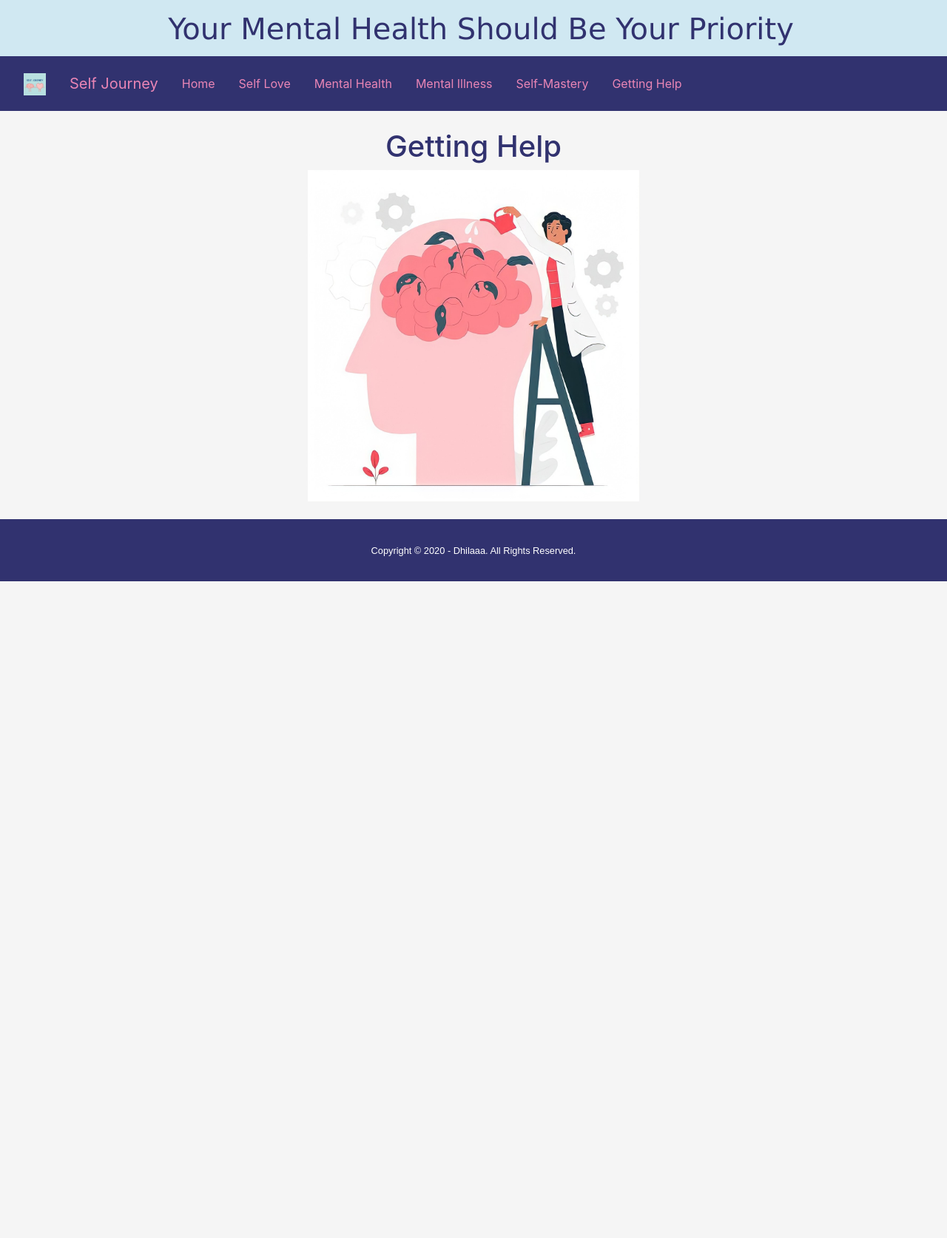
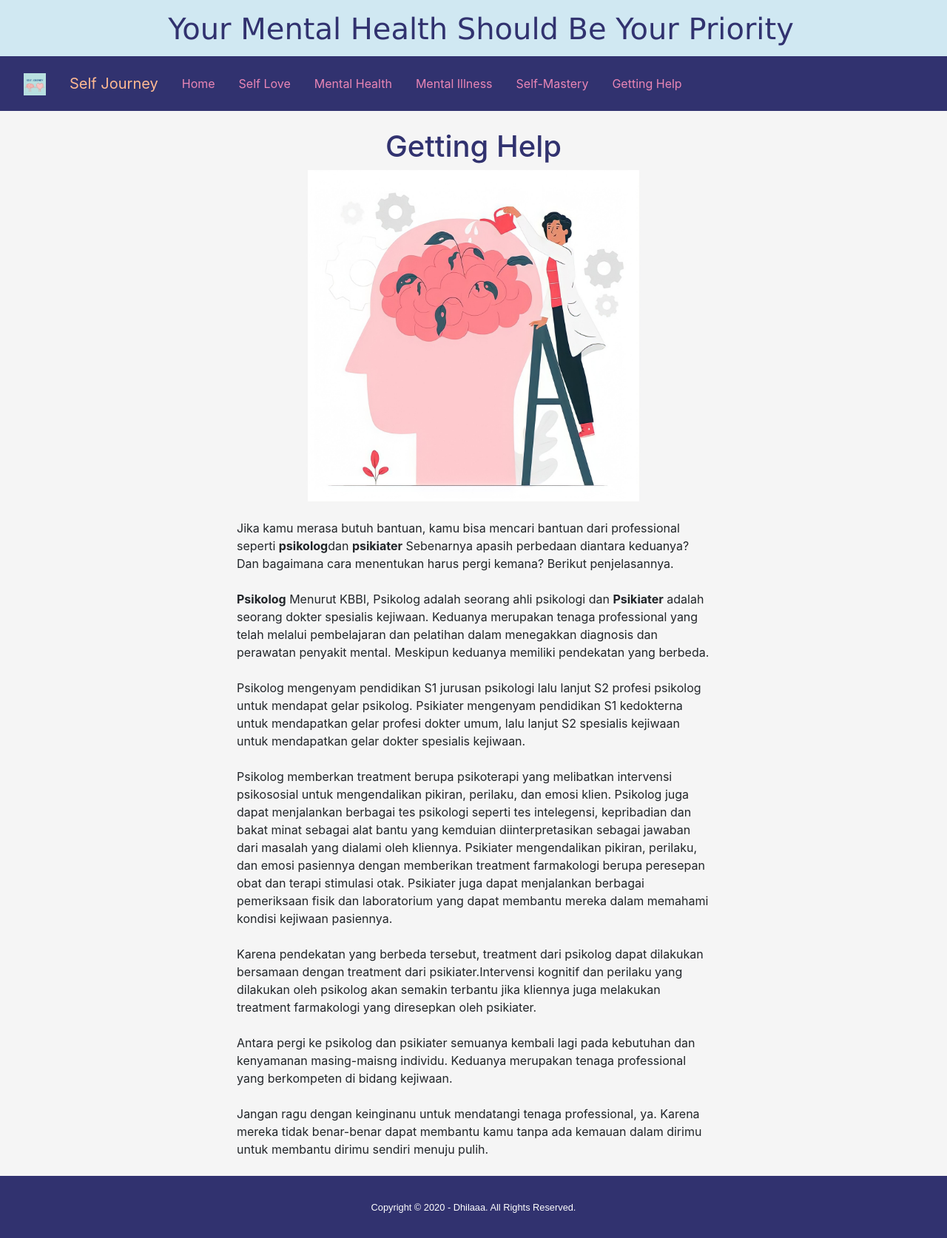
Before and after one commit to dhilaaa/dhilaaa.github.io, a plain HTML site: page gettinghelp.html in a window 1280 px wide. Shown: the whole page at 74% size. Before the commit the page ends 800 px from the top, so only its background shows below. Drawn offline with nearby package versions, Linux system fonts and the light colour scheme.

Commit message:
menambahkan html

```diff
--- a/gettinghelp.html
+++ b/gettinghelp.html
@@ -3,7 +3,7 @@
 <html>
 
 <head>
-          <title>Mental Health</title>
+          <title>Your Mental Health Should Be Your Priority</title>
           <!DOCTYPE html>
 <html>
     <link rel="shortcut icon"
@@ -51,6 +51,14 @@ body {
           background-color: #31326f;
       }
 
+      .content {
+        text-align: left;
+        width: 50%;
+        position: inline-block ;
+        margin: 0 auto;
+        font-size: 100%;
+       }
+
        .ini {
           float: left;
       }
@@ -60,7 +68,7 @@ body {
        }
 
         p {
-           text-align: center;
+           text-align: left;
            width: 50%;
            position: inline-block;
            margin: 0 auto;
@@ -106,7 +114,7 @@ body {
         <img src="logo.jpg" width="30" height="30" alt="">
         </a>
     </nav>
-        <a class="navbar-brand" style="color: #ea86b6;">Self Journey</a>
+        <a class="navbar-brand" style="color: #ffba93;">Self Journey</a>
         <button class="navbar-toggler" type="button" data-toggle="collapse" data-target="#navbarSupportedContent" aria-controls="navbarSupportedContent" aria-expanded="false" aria-label="Toggle navigation">
           <span class="navbar-toggler-icon"></span>
         </button>
@@ -139,8 +147,22 @@ body {
     </br>
     <h1 style= "text-align:center">Getting Help</h1>
     <img src="gettinghelp.jpg" alt="Self Care" width="35%" height="50%" style="display: block; margin:auto">
+</br>
+    <p>Jika kamu merasa butuh bantuan, kamu bisa mencari bantuan dari professional seperti <strong>psikolog</strong>dan <strong>psikiater</strong> Sebenarnya apasih perbedaan diantara keduanya? Dan bagaimana cara menentukan harus pergi kemana? Berikut penjelasannya.</p>
+    </br>
+    <p><strong>Psikolog</strong> Menurut KBBI, Psikolog adalah seorang ahli psikologi dan <strong>Psikiater</strong> adalah seorang dokter spesialis kejiwaan. Keduanya merupakan tenaga professional yang telah melalui pembelajaran dan pelatihan dalam menegakkan diagnosis dan perawatan penyakit mental. Meskipun keduanya memiliki pendekatan yang berbeda. </p>
+    </br>
+    <p>Psikolog mengenyam pendidikan S1 jurusan psikologi lalu lanjut S2 profesi psikolog untuk mendapat gelar psikolog. Psikiater mengenyam pendidikan S1 kedokterna untuk mendapatkan gelar profesi dokter umum, lalu lanjut S2 spesialis kejiwaan untuk mendapatkan gelar dokter spesialis kejiwaan. </p>
+</br>
+    <p>Psikolog memberkan treatment berupa psikoterapi yang melibatkan intervensi psikososial untuk mengendalikan pikiran, perilaku, dan emosi klien. Psikolog juga dapat menjalankan berbagai tes psikologi seperti tes intelegensi, kepribadian dan bakat minat sebagai alat bantu yang kemduian diinterpretasikan sebagai jawaban dari masalah yang dialami oleh kliennya. Psikiater mengendalikan pikiran, perilaku, dan emosi pasiennya dengan memberikan treatment farmakologi berupa peresepan obat dan terapi stimulasi otak. Psikiater juga dapat menjalankan berbagai pemeriksaan fisik dan laboratorium yang dapat membantu mereka dalam memahami kondisi kejiwaan pasiennya.</p>
+</br>
+    <p>Karena pendekatan yang berbeda tersebut, treatment dari psikolog dapat dilakukan bersamaan dengan treatment dari psikiater.Intervensi kognitif dan perilaku yang dilakukan oleh psikolog akan semakin terbantu jika kliennya juga melakukan treatment farmakologi yang diresepkan oleh psikiater. </p>
+</br>
+    <p>Antara pergi ke psikolog dan psikiater semuanya kembali lagi pada kebutuhan dan kenyamanan masing-maisng individu. Keduanya merupakan tenaga professional yang berkompeten di bidang kejiwaan.</p>
+</br>
+    <p>Jangan ragu dengan keinginanu untuk mendatangi tenaga professional, ya. Karena mereka tidak benar-benar dapat membantu kamu tanpa ada kemauan dalam dirimu untuk membantu dirimu sendiri menuju pulih. </p>
 
-    </br>
+</br>
     <footer>
         <div class="footer">
           <small>Copyright © 2020 - Dhilaaa. All Rights Reserved.</small>
```
Also changed, not shown: index.html (+2 -2 lines), mentalhealth.html (+5 -2 lines), mentalillness.html (+5 -2 lines), selflove.html (+2 -2 lines), selfmastery.html (+2 -2 lines).
